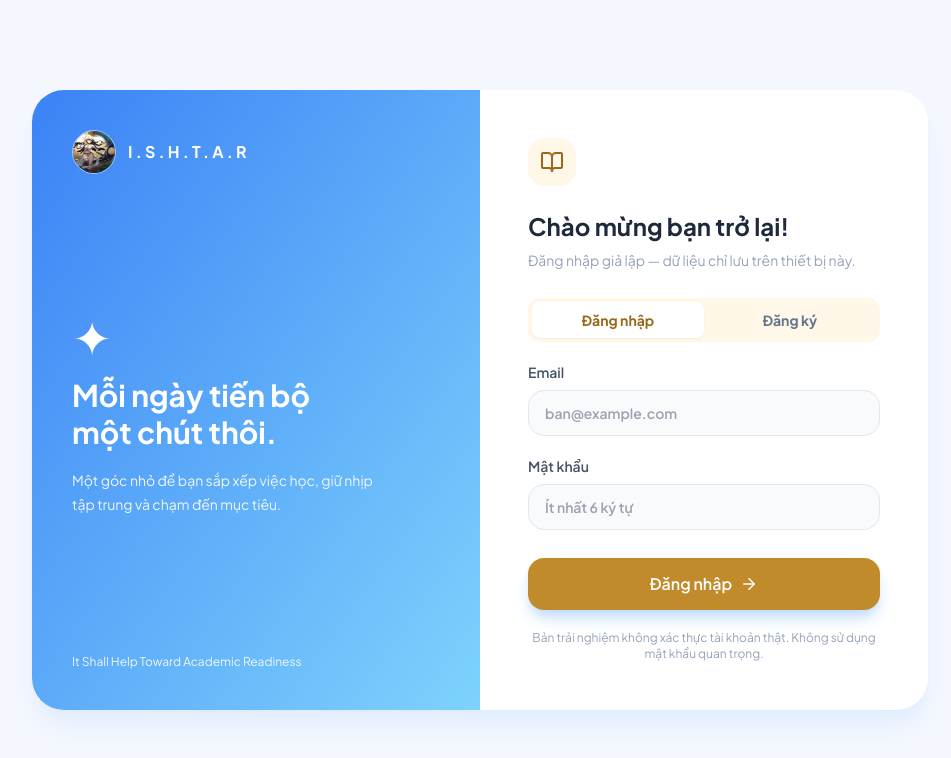
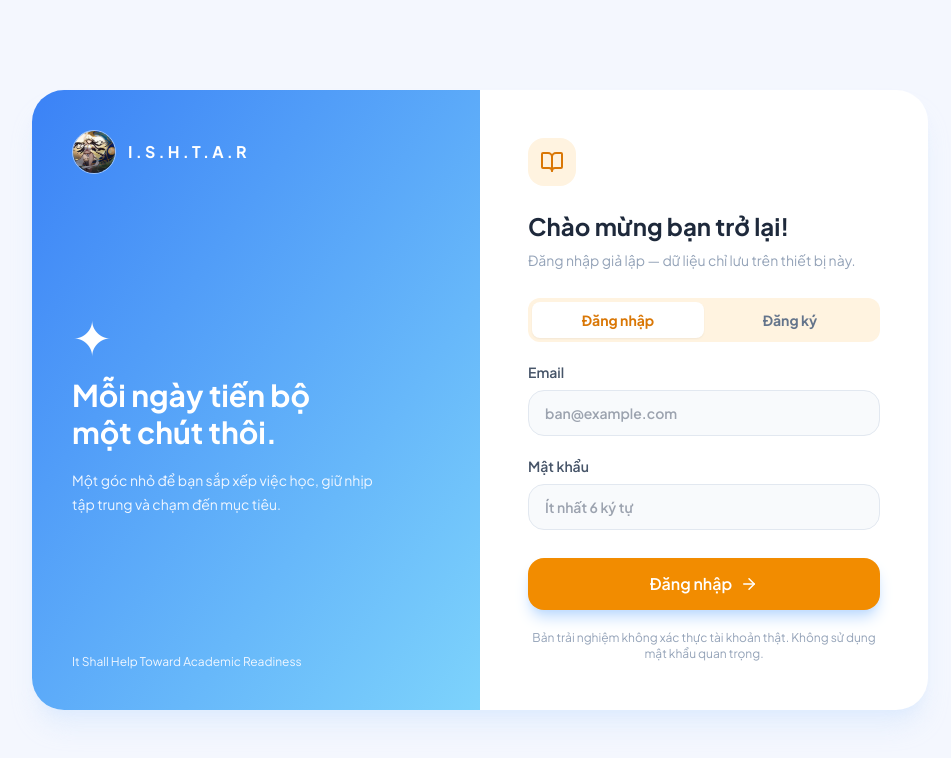
Before and after one commit to nhanttk1710-sketch/I.S.H.T.A.R-STUDY-APP, a Next.js app in the folder ISHTAR/ishtar-study-app/: page / in a window 1280 px wide. Shown: the top 758 px of the page, without its empty margins (160-1111 px from the left). Built offline with nearby package versions, Linux system fonts and the light colour scheme.

Commit message:
Fix escaped newlines and CSS selectors in dashboard styles

```diff
--- a/ISHTAR/ishtar-study-app/app/globals.css
+++ b/ISHTAR/ishtar-study-app/app/globals.css
@@ -12,7 +12,7 @@ button{cursor:pointer}
 :root[data-theme="green"]{--theme-primary:#10b981;--theme-soft:#ecfdf5;--theme-border:#a7f3d0}
 :root[data-theme="pink"]{--theme-primary:#ec4899;--theme-soft:#fdf2f8;--theme-border:#fbcfe8}
 .bg-sky-500,.bg-blue-500{background-color:var(--theme-primary)!important}
-.hover\\:bg-sky-600:hover,.hover\\:bg-blue-600:hover{filter:brightness(.92)}
+.hover\:bg-sky-600:hover,.hover\:bg-blue-600:hover{filter:brightness(.92)}
 .bg-sky-50,.bg-blue-50{background-color:var(--theme-soft)}
 .border-sky-100,.border-blue-100{border-color:var(--theme-border)}
 .text-sky-600,.text-blue-600,.text-sky-700,.text-blue-700{color:var(--theme-primary)}
@@ -33,10 +33,14 @@ button{cursor:pointer}
  --ishtar-ink:#202938;
  --ishtar-muted:#718096;
 }
-body{background:var(--ishtar-page);color:var(--ishtar-ink)}\n/* Warm ivory surfaces used by the approved dashboard reference. */\n:root{--ishtar-page:#FFFEFC;--ishtar-surface:#FFFFFF;--ishtar-accent:#F28C00;--ishtar-accent-strong:#D97706;--ishtar-accent-soft:#FFF3E0;--ishtar-accent-line:#F6DFC0}\nhtml,body{min-height:100%;}\nbody{background-color:var(--ishtar-page)}
+body{background:var(--ishtar-page);color:var(--ishtar-ink)}
+/* Warm ivory surfaces used by the approved dashboard reference. */
+:root{--ishtar-page:#FFFEFC;--ishtar-surface:#FFFFFF;--ishtar-accent:#F28C00;--ishtar-accent-strong:#D97706;--ishtar-accent-soft:#FFF3E0;--ishtar-accent-line:#F6DFC0}
+html,body{min-height:100%;}
+body{background-color:var(--ishtar-page)}
 /* Chuyển các nút hành động xanh sang vàng; giữ nguyên màu trạng thái riêng */
 .bg-blue-600,.bg-blue-500,.bg-sky-500{background-color:var(--ishtar-accent)!important}
-.hover\\:bg-blue-700:hover,.hover\\:bg-blue-600:hover,.hover\\:bg-sky-600:hover{background-color:var(--ishtar-accent-strong)!important}
+.hover\:bg-blue-700:hover,.hover\:bg-blue-600:hover,.hover\:bg-sky-600:hover{background-color:var(--ishtar-accent-strong)!important}
 .text-blue-600,.text-blue-500,.text-blue-700,.text-sky-600,.text-sky-500,.text-sky-700{color:var(--ishtar-accent-strong)!important}
 .bg-blue-50,.bg-sky-50{background-color:var(--ishtar-accent-soft)!important}
 .border-blue-100,.border-blue-200,.border-blue-400,.border-sky-100{border-color:var(--ishtar-accent-line)!important}
```
